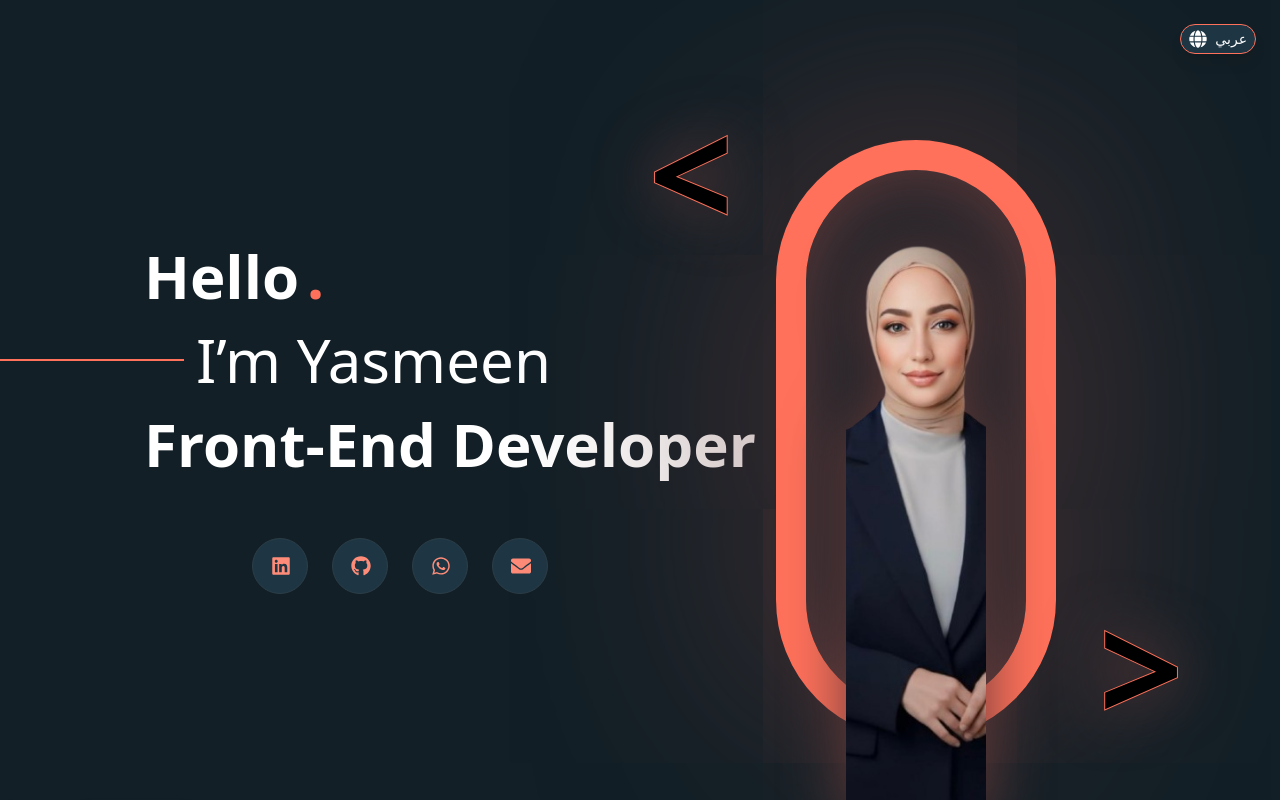
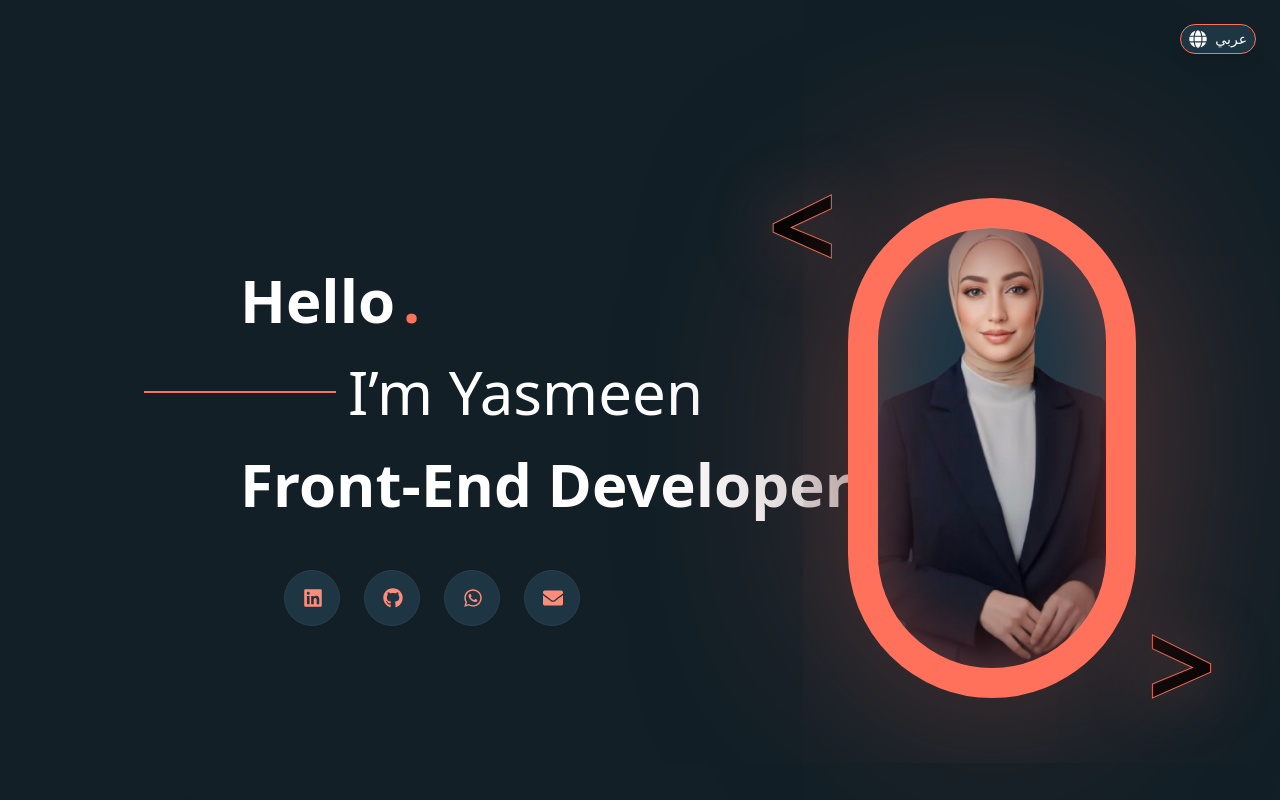
Before and after one commit to yasmenRefay/yasmeenRefayresumeNewVersion, a React (Vite) app: page /about in a window 1280 px wide. Shown: the top 800 px of the page. Built offline with nearby package versions, Linux system fonts and the light colour scheme.

Commit message:
Edit User Photo

```diff
--- a/src/pages/HeroSection.tsx
+++ b/src/pages/HeroSection.tsx
@@ -40,12 +40,6 @@ const HeroSection = () => {
   const leftIcon = i18n.language === "ar" ? ">" : "<";
   const rightIcon = i18n.language === "ar" ? "<" : ">";
 
-  // const toggleLanguage = () => {
-  //   const newLang = i18n.language === "ar" ? "en" : "ar";
-  //   i18n.changeLanguage(newLang);
-  //   document.body.dir = newLang === "ar" ? "rtl" : "ltr";
-  //   localStorage.setItem("appLanguage", newLang);
-  // };
 
   const routesData = [
     { path: "/about", element: <About />, key: "about" },
@@ -60,7 +54,6 @@ const HeroSection = () => {
   const pathKey =
     routesData.find((r) => r.path === location.pathname)?.key || "about";
 
-  // تأجيل التحديث لتجنب render متكرر
     const updateState = () => {
       setActive(pathKey);
       localStorage.setItem("activeRoute", pathKey);
@@ -111,49 +104,50 @@ const HeroSection = () => {
 
       <section
         id="hero"
-        className="relative flex flex-col lg:flex-row items-center justify-between px-6 lg:px-36 gap-10 min-h-screen pt-20 overflow-hidden animate-slideInLeft"
+        className="relative flex flex-col lg:flex-row items-center lg:justify-between
+        px-6 sm:px-10 md:px-16 lg:px-28 xl:px-36
+        gap-32 min-h-screen pt-24 overflow-hidden"
       >
-        <div className="text-center lg:text-left max-w-lg space-y-6">
-          <h1 className="text-4xl lg:text-6xl font-extrabold text-white">
+        {/* LEFT SIDE */}
+        <div className="text-center lg:text-left max-w-xl space-y-8">
+
+          <h1 className="text-4xl sm:text-5xl lg:text-6xl font-extrabold text-white lg:ms-24">
             {t("Hello")}
-            <span className=" mx-2 text-[#ff715a]">.</span>
+            <span className="mx-2 text-[#ff715a]">.</span>
           </h1>
 
-          <div className="flex items-center justify-start gap-3 -ml-40">
-            <span className="border-b-2 border-[#ff715a] w-[200px] block"></span>
-            <span className="text-4xl lg:text-6xl text-white">
+          {/* Name */}
+          <div className="flex items-center justify-center lg:justify-start gap-3">
+            <span className="border-b-2 border-[#ff715a] w-16 sm:w-24 md:w-32 lg:w-48 block"></span>
+            <span className="text-4xl sm:text-5xl lg:text-6xl text-white">
               {t("Yasmeen")}
             </span>
           </div>
 
-          <p className="text-4xl lg:text-6xl text-white font-extrabold flex whitespace-nowrap">
+          <p className="text-4xl lg:text-6xl text-white font-extrabold flex whitespace-nowrap lg:ms-24">
             {t("FrontEndDeveloper")}
           </p>
 
-          <div className="flex justify-center items-center gap-6 py-10">
+          {/* Contact Icons */}
+          <div className="flex justify-center lg:justify-center items-center gap-4 sm:gap-6 pt-6 flex-wrap">
             {contacts.map((item, index) => (
               <a
                 key={index}
                 href={item.link}
                 target="_blank"
                 rel="noopener noreferrer"
-                className={`
-                  group flex items-center
-                  bg-[#1e3644]
-                  text-[#ff8c78]
-                  rounded-full
-                  overflow-hidden
+                className="group flex items-center
+                bg-[#1e3644] text-[#ff8c78]
+                rounded-full overflow-hidden
                 transition-all duration-500
-                  w-14 hover:w-44
-                  h-14
-                  border border-[#2c3e47]
-                  ${item.color}
-                `}
+                w-12 sm:w-14 hover:w-40 sm:hover:w-44
+                h-12 sm:h-14
+                border border-[#2c3e47]"
               >
-                <div className="flex items-center justify-center w-14 h-14 shrink-0">
-                  {item.icon({ className: "text-xl" })}
+                <div className="flex items-center justify-center w-12 sm:w-14 h-12 sm:h-14 shrink-0">
+                  {item.icon({ className: "text-lg sm:text-xl" })}
                 </div>
-                <span className="opacity-0 group-hover:opacity-100 transition-opacity duration-300 whitespace-nowrap pr-5 font-medium">
+                <span className="opacity-0 group-hover:opacity-100 transition-opacity duration-300 whitespace-nowrap pr-5 font-medium text-sm sm:text-base">
                   {item.label}
                 </span>
               </a>
@@ -161,16 +155,36 @@ const HeroSection = () => {
           </div>
         </div>
 
-        <div className="relative w-[300px] h-[300px] lg:w-[600px] lg:h-[600px] flex items-center justify-start mx-0 lg:mx-20 fadeInImage">
+       {/* RIGHT SIDE IMAGE */}
+        <div className="relative
+          w-[260px] h-[260px]
+          sm:w-[340px] sm:h-[340px]
+          md:w-[420px] md:h-[420px]
+          lg:w-[520px] lg:h-[520px]
+          xl:w-[500px] xl:h-[500px]
+          flex items-center justify-center">
+
+          {/* Circle Border */}
           <div
-            className="absolute inset-0 rounded-full border-[30px] border-[#ff715a] shadow-lg"
+            className="absolute inset-0 rounded-full border-[18px] sm:border-[22px] lg:border-[30px] border-[#ff715a] z-20 pointer-events-none"
             style={{
-              boxShadow: "0 0 400px #653a39, inset 0 0 100px #6e3f3f",
+              boxShadow: "0 0 200px #653a39, inset 0 0 80px #6e3f3f",
             }}
-          ></div>
+          />
 
+          {/* Image Mask */}
+          <div className="absolute inset-0 rounded-full overflow-hidden z-10 bg-[#1e3644]">
+            <img
+              src={heroImage}
+              alt="Yasmeen Refay"
+              className="w-full h-full object-cover object-top"
+            />
+          </div>
+
+          {/* Left Icon */}
           <div
-            className="absolute text-[100px] -top-24 -left-10 lg:-top-20 lg:-left-32 lg:text-[150px] font-bold"
+            className="absolute text-[60px] sm:text-[80px] lg:text-[120px]
+            -top-10 -left-6 sm:-top-14 sm:-left-10 lg:-top-16 lg:-left-20 font-bold"
             style={{
               color: "#000000",
               WebkitTextStroke: "1px #ff715a",
@@ -180,8 +194,10 @@ const HeroSection = () => {
             {leftIcon}
           </div>
 
+          {/* Right Icon */}
           <div
-            className="absolute -bottom-10 -right-12 text-[100px] lg:-bottom-10 lg:-right-32 lg:text-[150px] font-bold"
+            className="absolute text-[60px] sm:text-[80px] lg:text-[120px]
+            -bottom-8 -right-6 sm:-bottom-12 sm:-right-10 lg:-bottom-14 lg:-right-20 font-bold"
             style={{
               color: "#000000",
               WebkitTextStroke: "1px #ff715a",
@@ -190,16 +206,9 @@ const HeroSection = () => {
           >
             {rightIcon}
           </div>
-
-          <div className="absolute z-10 left-1/2 lg:-bottom-20 -translate-x-1/2 overflow-visible flex items-end justify-center drop-shadow-[0_0_30px_#653a39]">
-            <img
-              src={heroImage}
-              alt="Yasmeen Refay"
-              className="w-full h-[300px] lg:h-[600px] object-cover"
-            />
-          </div>
         </div>
       </section>
+
 
       <Navbar setAnimateTitle={setAnimateTitle} />
 
```
Lines whose indentation alone changed are shown as unchanged.
